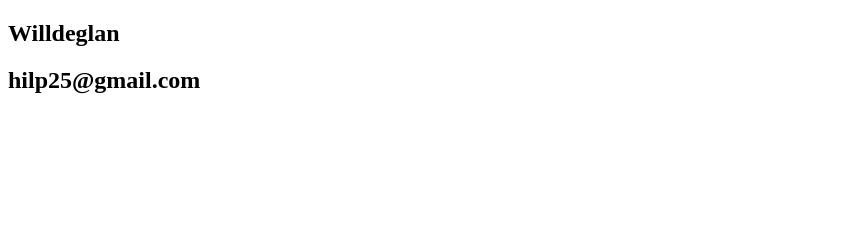
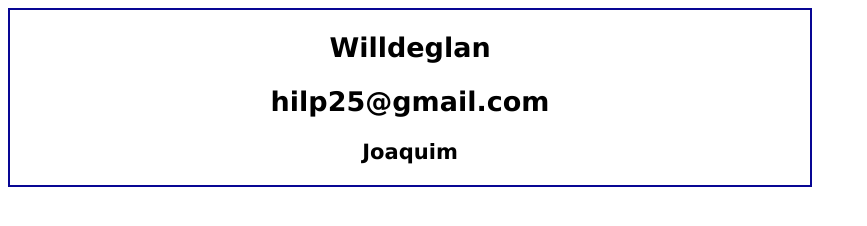
Before and after one commit to Willdeglan/Login, a plain HTML site: page index.html in a window 1280 px wide. Shown: the whole page, without its empty margins (0-867 px from the left). Drawn offline with Linux system fonts and the light colour scheme.

Commit message:
2º commit

```diff
--- a/index.html
+++ b/index.html
@@ -4,12 +4,14 @@
     <meta charset="UTF-8">
     <meta name="viewport" content="width=device-width, initial-scale=1.0">
     <title>Github</title>
+    <link rel="stylesheet" href="style.css">
 </head>
 <body>
 
     <nav>
         <h1>Willdeglan</h1>
         <h2>hilp25@gmail.com</h2>
+        <h3>Joaquim</h3>
     </nav>
 
 </body>
--- /dev/null
+++ b/style.css
@@ -0,0 +1,7 @@
+nav{
+    font-size: large;
+    text-align: center;
+    border: solid 2px rgb(8, 6, 148);
+    font-family: Verdana, Geneva, Tahoma, sans-serif;
+    width: 800px;
+}
```
